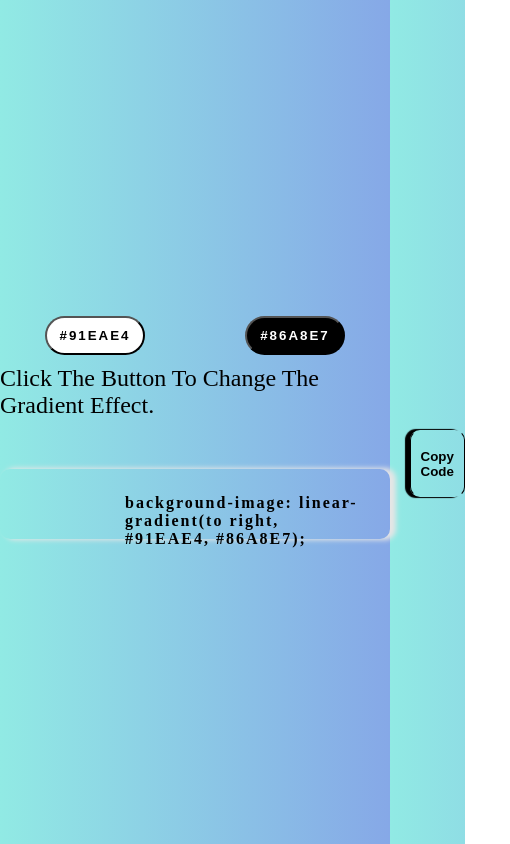
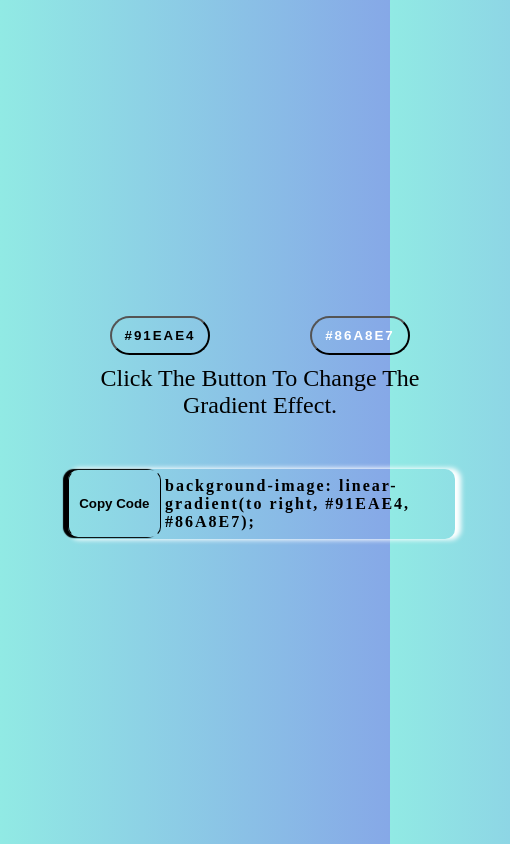
Before and after one commit to Nabin788/gradientGenerator, a plain HTML site: page index.html in a window 390 px wide. Shown: the whole page, 510 px wide, since content can reach past the window. Drawn offline with Linux system fonts and the light colour scheme.

Commit message:
responsive

```diff
--- a/backgroundGradientGenerator.css
+++ b/backgroundGradientGenerator.css
@@ -11,6 +11,15 @@ body {
     justify-content: center;
     align-items: center;
     background-image: linear-gradient(to right, #91EAE4, #86A8E7);
+}
+
+#container {
+    width: 100%;
+    display: flex;
+    flex-direction: column;
+    align-items: center;
+    justify-content: center;
+    flex-wrap: wrap;
 }
 
 
@@ -31,12 +40,12 @@ body {
     }
 
     & #btn1 {
-        background-color: white;
+        background-color: transparent;
         color: black;
     }
 
     & #btn2 {
-        background-color: black;
+        background-color: transparent;
         color: white;
     }
 
@@ -53,28 +62,36 @@ body {
 
 h2 {
     text-transform: capitalize;
+    text-align: center;
     margin-bottom: 50px;
     font-weight: normal;
 }
 
+
+
 .gradient-code {
+    display: flex;
+    align-items: center;
     background-color: transparent;
-    color: white;
     height: 70px;
-    padding: 25px;
     box-shadow: 5px 0px 5px 1px  white;
     border-left: 100px solid transparent;
     border-radius:10px;
     font-weight: bolder;
-    filter: brightness(90%);
     letter-spacing: 2px;
-    color: black;
+}
+
+#gradient {
+    position: relative;
+    display: flex;
+    justify-content: center;
+    flex-wrap: wrap;
 }
 
 .copy-gradientColorCode {
     position: absolute;
-    left: 25.6rem;
-    top: 26.9rem;
+    left: 0.2rem;
+    top: 0.1rem;
     background-color: transparent;
     padding:10px;
     height: 67px;
--- a/index.html
+++ b/index.html
@@ -12,13 +12,17 @@
 </head>
 
 <body>
+    <section id="container">
         <div class="button-container">
             <button class="btn" id="btn1">#91EAE4</button>
             <button class="btn" id="btn2">#86A8E7</button>
         </div>
         <h2>Click The button to change the Gradient effect.</h2>
-        <div class="gradient-code">background-image: linear-gradient(to right, #91EAE4, #86A8E7);</div>
-        <button id="btn3" class="copy-gradientColorCode">Copy Code</button>
+        <div id="gradient">
+            <div class="gradient-code">background-image: linear-gradient(to right, #91EAE4, #86A8E7);</div>
+            <button id="btn3" class="copy-gradientColorCode">Copy Code</button>
+        </div>
+    </section>
 
     <script src="./backgroundGradientGenerator.js"></script>
 </body>
```
